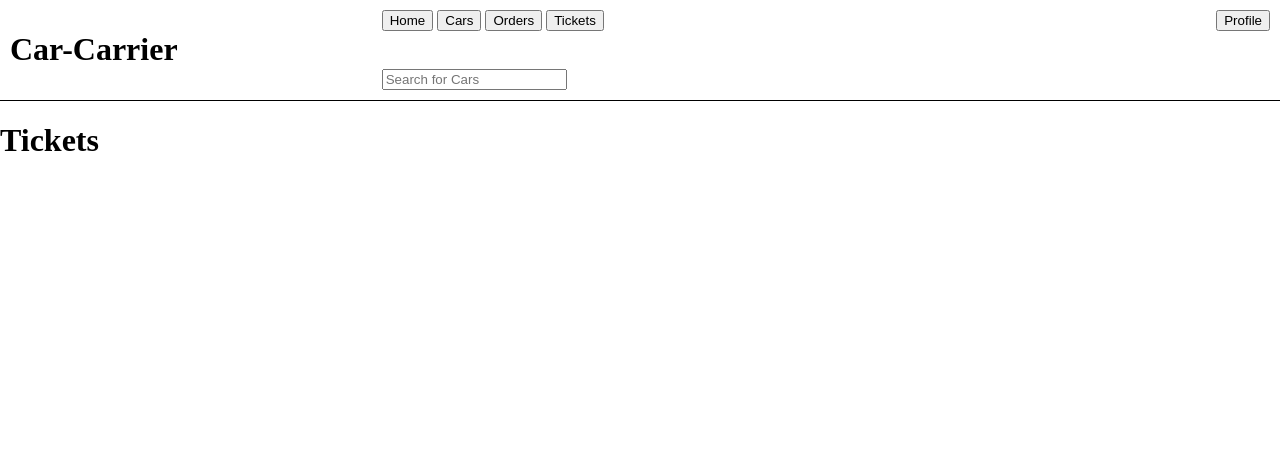
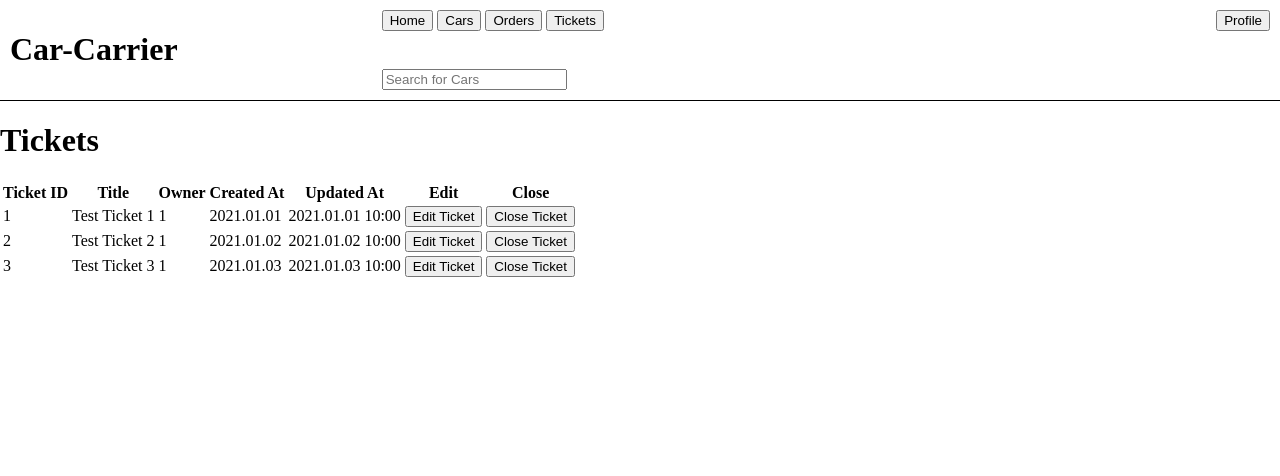
Before and after one commit to hammerhc/Car-Carrier, a Flask app: page /tickets in a window 1280 px wide. Shown: the top 476 px of the page. Run offline with Flask 2, Linux system fonts and the light colour scheme.

Commit message:
Updated Ticket Page

```diff
--- a/src/static/js/ticket/tickets.js
+++ b/src/static/js/ticket/tickets.js
@@ -0,0 +1,51 @@
+var ticketTable = document.getElementById("ticketTable");
+
+var tickets = [
+    {
+        id: 1,
+        title: "Test Ticket 1",
+        owner: 1,
+        createdAt: "2021.01.01",
+        updatedAt: "2021.01.01 10:00"
+    },
+    {
+        id: 2,
+        title: "Test Ticket 2",
+        owner: 1,
+        createdAt: "2021.01.02",
+        updatedAt: "2021.01.02 10:00"
+    },
+    {
+        id: 3,
+        title: "Test Ticket 3",
+        owner: 1,
+        createdAt: "2021.01.03",
+        updatedAt: "2021.01.03 10:00"
+    }
+]
+
+createRows();
+
+function createRows() {
+    for (var i = 0; i < tickets.length; i++) {
+        var row = `<tr>
+                        <td>${tickets[i].id}</td>
+                        <td>${tickets[i].title}</td>
+                        <td>${tickets[i].owner}</td>
+                        <td>${tickets[i].createdAt}</td>
+                        <td>${tickets[i].updatedAt}</td>
+                        <td><button id="editTicket${tickets[i].id}" onclick="editTicket(event)">Edit Ticket</button></td>
+                        <td><button id="closeTicket${tickets[i].id}" onclick="closeTicket(event)">Close Ticket</button></td>
+                    </tr>`
+
+        ticketTable.innerHTML += row;
+    }
+}
+
+function editTicket(event) {
+    var ticketId = event.target.id.replace("editTicket", "");
+}
+
+function closeTicket(event) {
+    var ticketId = event.target.id.replace("closeTicket", "");
+}
--- a/src/templates/ticket/tickets.html
+++ b/src/templates/ticket/tickets.html
@@ -6,4 +6,15 @@
 
 {% block content %}
 <h1>Tickets</h1>
+<table id="ticketTable">
+    <tr>
+        <th>Ticket ID</th>
+        <th>Title</th>
+        <th>Owner</th>
+        <th>Created At</th>
+        <th>Updated At</th>
+        <th>Edit</th>
+        <th>Close</th>
+    </tr>
+</table>
 {% endblock %}
```
